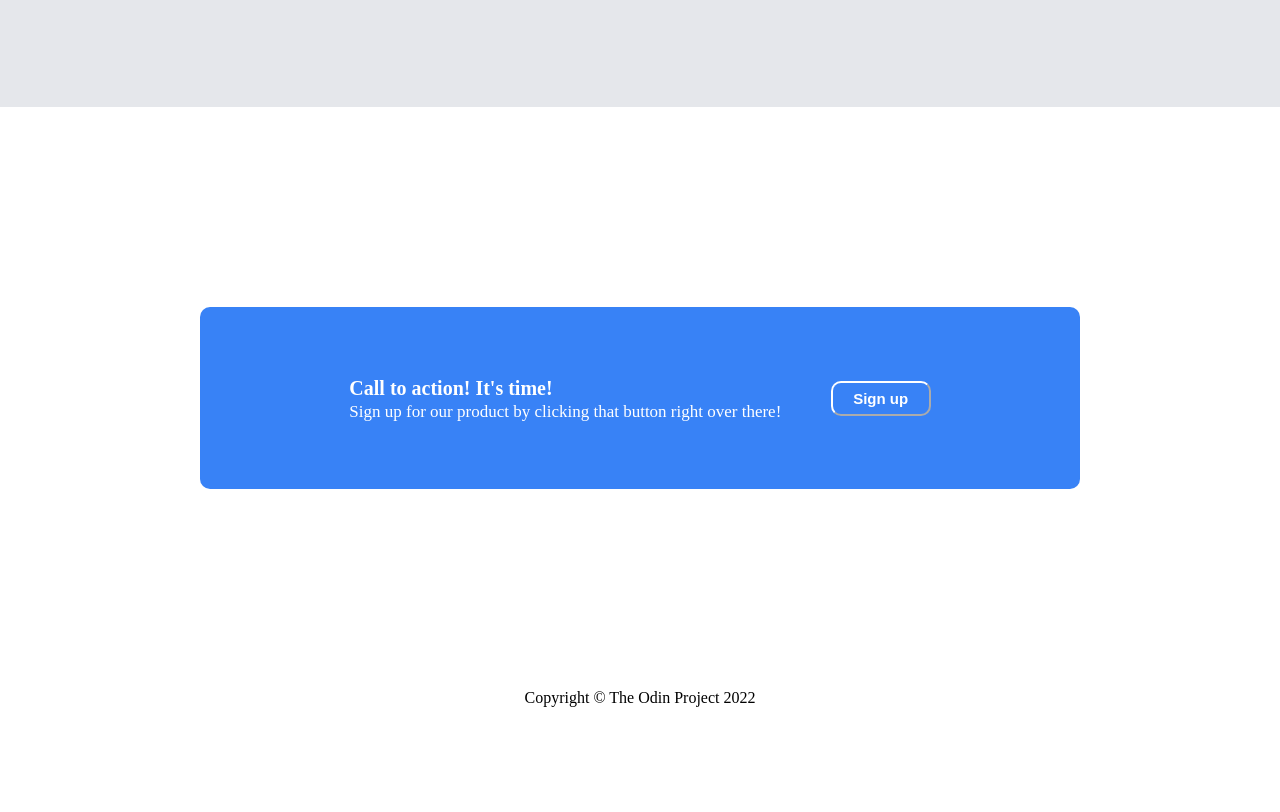
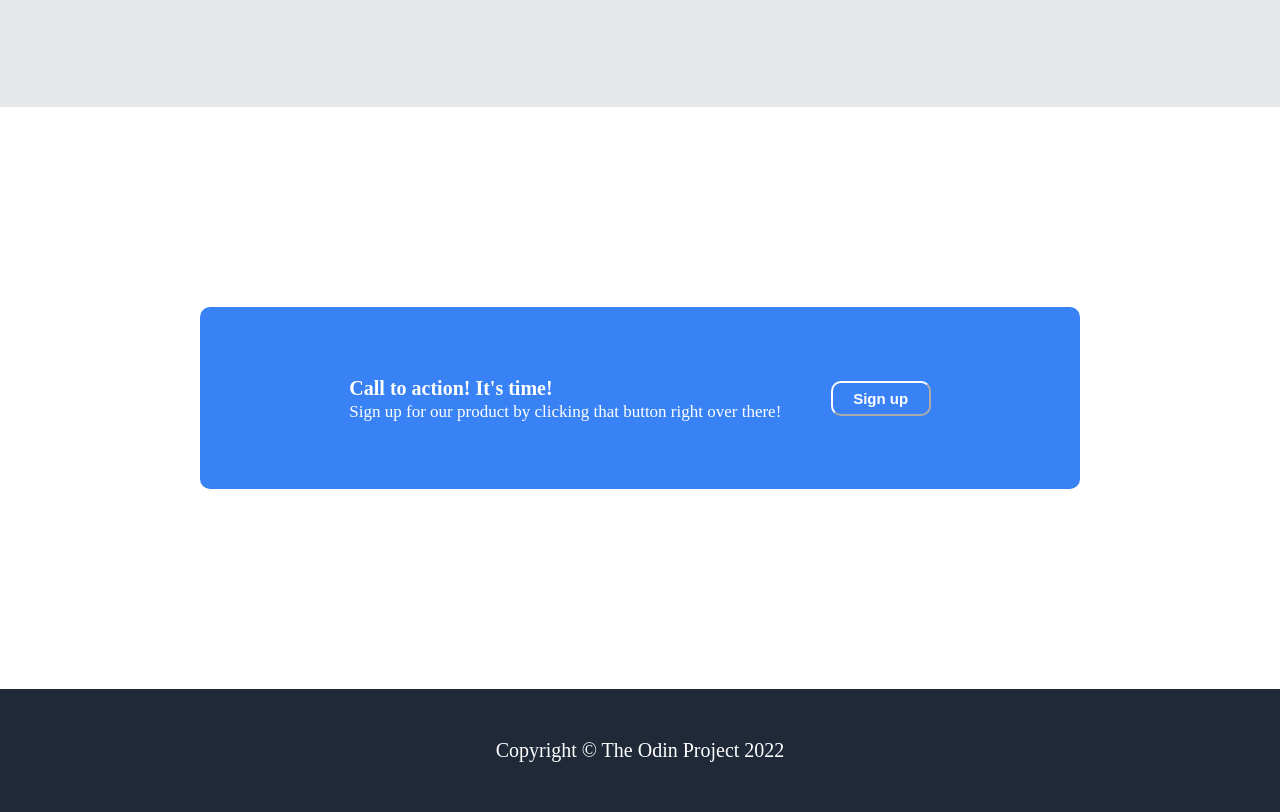
Before and after one commit to duhnuker/foundations-landing-page, a plain HTML site: page index.html in a window 1280 px wide. Shown: the part 1592-2404 px from the top of the page. Before the commit the page ends 2299 px from the top, so only its background shows below. Drawn offline with Linux system fonts and the light colour scheme; files whose address does not match are found by name.

Commit message:
footer section DONE

```diff
--- a/style.css
+++ b/style.css
@@ -175,3 +175,12 @@ h3 {
     text-align: left;
     font-size: 17px;
 }
+
+/* footer section */
+
+.footer {
+    background-color: #1f2937;
+    padding: 50px;
+    color: white;
+    font-size: 20px;
+}
```
Also changed, not shown: index.html (+0 -1 lines).
